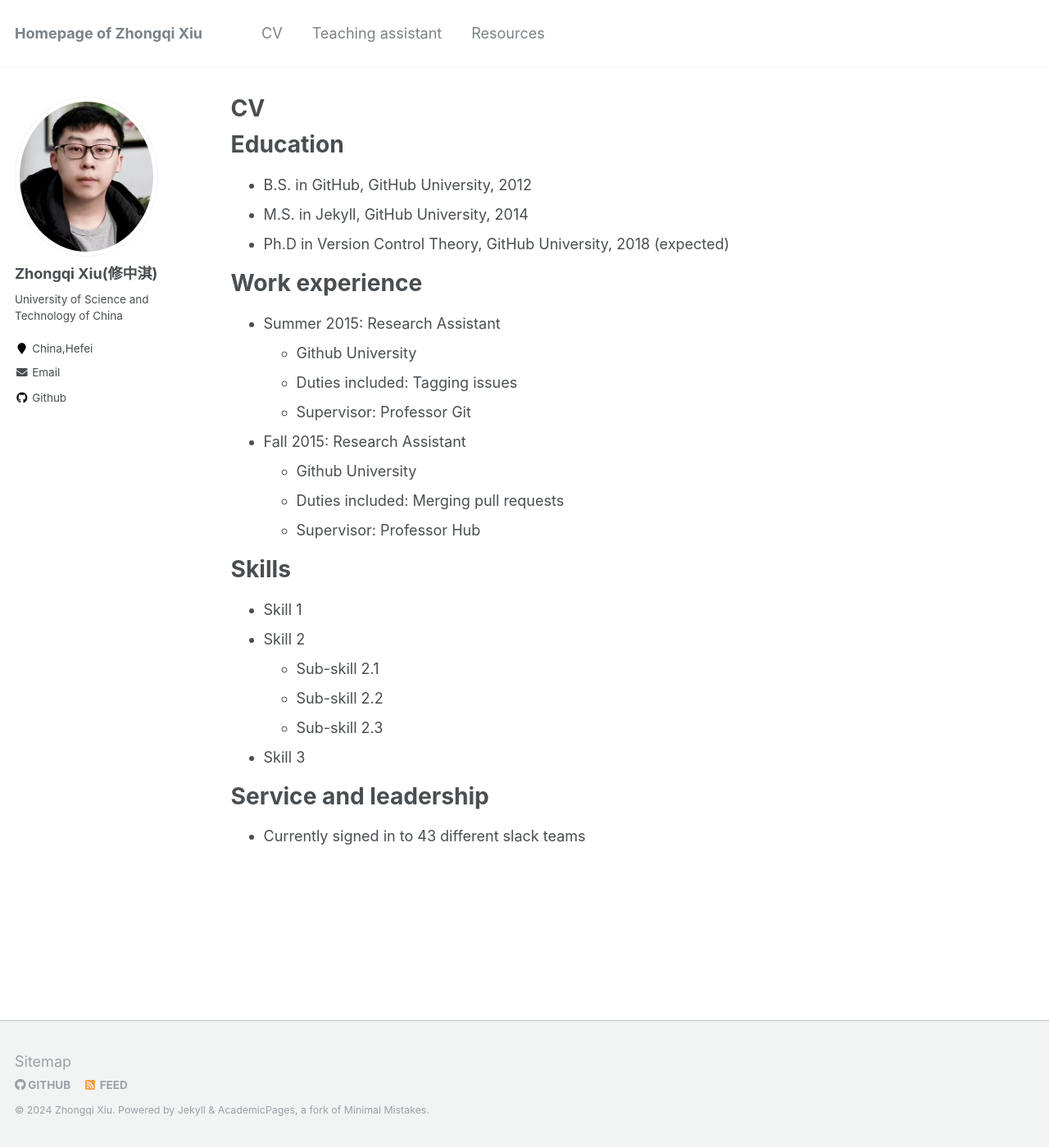
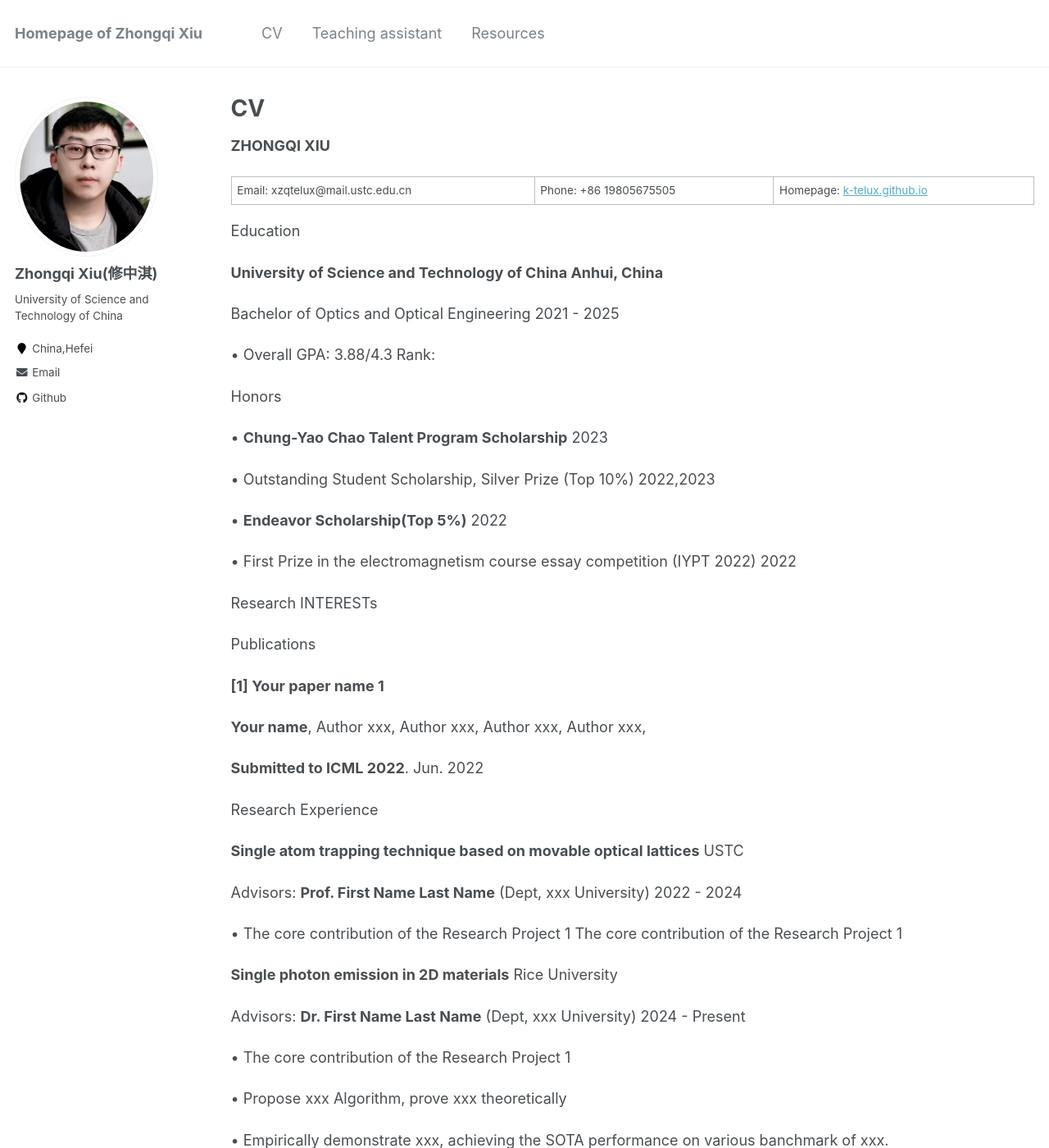
Before and after one commit to k-telux/k-telux.github.io, a Jekyll site: the page built from _pages/cv.md, in a window 1280 px wide and 1400 px high. Shown: the whole window at 82% size. Built offline with Jekyll 4.4.1, drawn with Linux system fonts in a browser that asks for light colours; some of the changed text lies outside the part shown.

Commit message:
Update cv.md

```diff
--- a/_pages/cv.md
+++ b/_pages/cv.md
@@ -9,33 +9,84 @@
 
 {% include base_path %}
 
+**ZHONGQI XIU**
+
+Email: xzqtelux@mail.ustc.edu.cn | Phone: +86 19805675505| Homepage: [k-telux.github.io](k-telux.github.io)
+
 Education
-======
-* B.S. in GitHub, GitHub University, 2012
-* M.S. in Jekyll, GitHub University, 2014
-* Ph.D in Version Control Theory, GitHub University, 2018 (expected)
 
-Work experience
-======
-* Summer 2015: Research Assistant
-  * Github University
-  * Duties included: Tagging issues
-  * Supervisor: Professor Git
+**University of Science and Technology of China                                              Anhui, China**
 
-* Fall 2015: Research Assistant
-  * Github University
-  * Duties included: Merging pull requests
-  * Supervisor: Professor Hub
+Bachelor of Optics and Optical Engineering                                                    2021 - 2025
 
-Skills
-======
-* Skill 1
-* Skill 2
-  * Sub-skill 2.1
-  * Sub-skill 2.2
-  * Sub-skill 2.3
-* Skill 3
+• Overall GPA: 3.88/4.3   Rank:
 
-Service and leadership
-======
+Honors
+
+• **Chung-Yao Chao Talent Program Scholarship**     	 2023
+
+• Outstanding Student Scholarship, Silver Prize (Top 10%)     	2022,2023
+
+• **Endeavor Scholarship(Top 5%)**     	2022
+
+• First Prize in the electromagnetism course essay competition (IYPT 2022)	2022
+
+Research INTERESTs
+
+
+Publications
+
+**[1] Your paper name 1**
+
+**Your name**, Author xxx, Author xxx, Author xxx, Author xxx,
+
+**Submitted to ICML 2022**. Jun. 2022
+
+Research Experience
+
+**Single atom trapping technique based on movable optical lattices**	USTC
+
+Advisors: **Prof. First Name Last Name** (Dept, xxx University)                   	2022 - 2024
+
+•	The core contribution of the Research Project 1
+The core contribution of the Research Project 1
+
+**Single photon emission in 2D materials**	Rice University
+
+Advisors: **Dr. First Name Last Name** (Dept, xxx University)              	2024 - Present
+
+•	The core contribution of the Research Project 1
+
+•	Propose xxx Algorithm, prove xxx theoretically
+
+•	Empirically demonstrate xxx, achieving the SOTA performance on various banchmark of xxx.
+
+TEACHING ASSISTANT
+
+**Optics B (Fall 2023)**	2023
+
+• Instructor: **Prof. Zheng Xi**
+
+• Credit 3; Class: 58 juniors; Course Website: icourse.club/course/22022
+
+Extracurricular Activities & interests
+
+• Member of the Student Union	Sep. 2018 - Mar.2020
+
+• xxxxx	Sep. 2018 - Present
+
+• Volunteer A	Sep.2018
+
+• Volunteer B	Jan.2020
+
+SKILLS
+
+**Programming Languages:** Python, C/C++, MATLAB
+
+**Tools and Frameworks:** Anaconda, Solidworks, Mathematica, LabVIEW, Keil, Comsol
+
+**English:** TOEFL: 99(R: 20; L: 21; S: 21; W: 21;)
+
+
+
 * Currently signed in to 43 different slack teams
```
